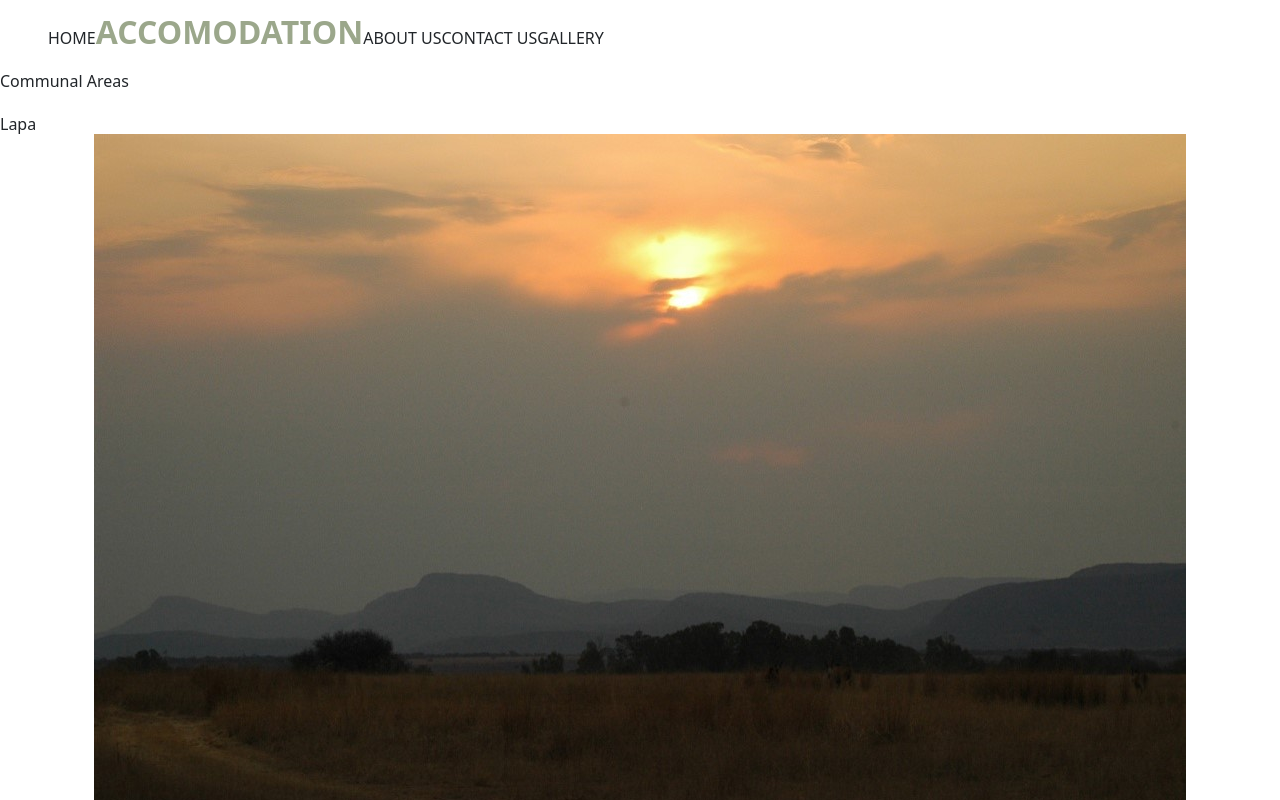
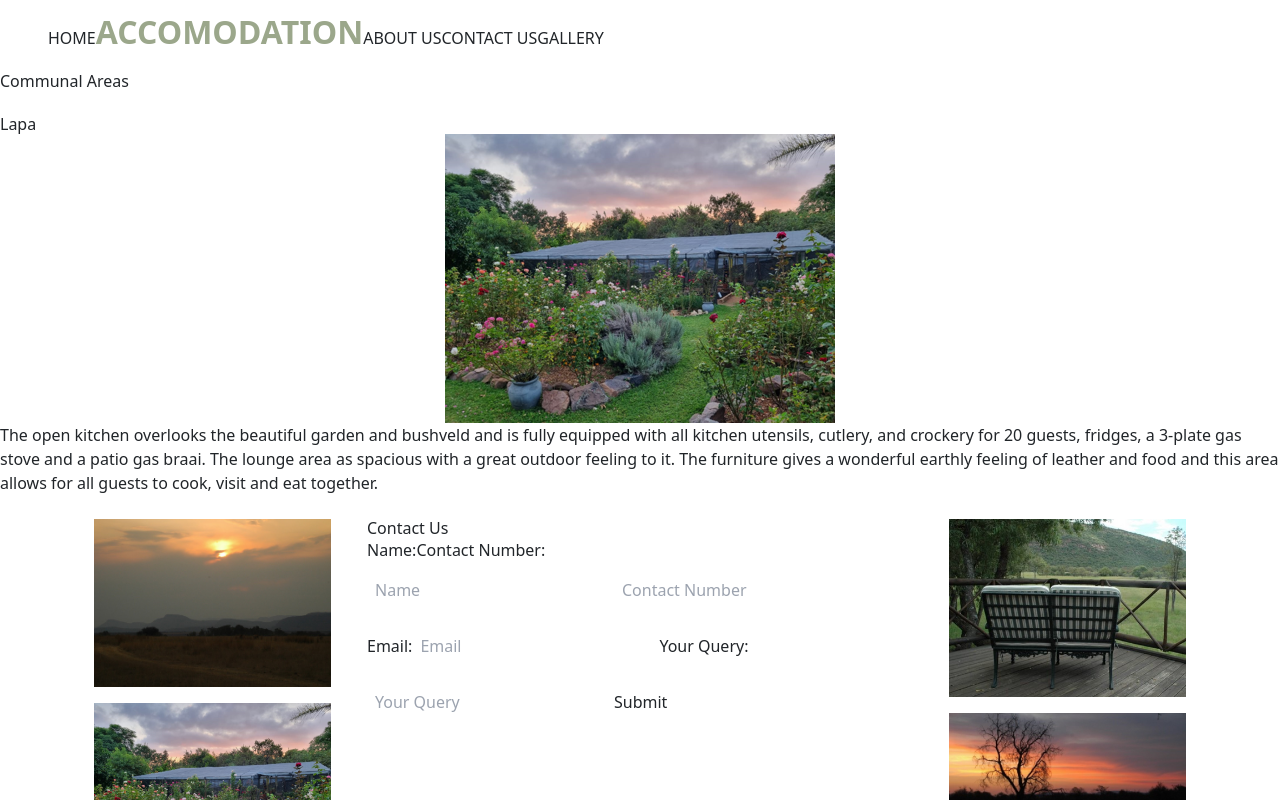
Before and after one commit to DvZ02/Zion-Garden-and-Game-Lodge, a Vue app in the folder zionlodge/: page /#/accomodation in a window 1280 px wide. Shown: the part 860-1660 px from the top of the page. Built offline with nearby package versions, Linux system fonts and the light colour scheme; no server answers; the database is empty; some icons are missing; a web font is replaced by a local one.

Commit message:
🚧 Card component iamge prop

```diff
--- a/zionlodge/src/components/CardComponent.vue
+++ b/zionlodge/src/components/CardComponent.vue
@@ -1,14 +1,13 @@
 <template>
     <div class="flex items-center justify-center p-10 bg-ziongreen my-4 md:w-[45%] md:mx-5 shadow-xl rounded-2xl">
         <h1 class="md:text-[40px] text-[2svh] items-center font-title">{{ title }}</h1>
-        <img ref="cardimage" class="md:w-[15svw] rounded-[7%] mx-auto mt-12" src="../assets/sunset_1.jpg" alt="...">
+        <img class="md:w-[15svw] rounded-[7%] mx-auto mt-12" :src="require(`@/assets/${image}`)" alt="...">
         <p>{{ text }}</p>
     </div>
 </template>
 
 <script setup>
     import { ref } from 'vue';
-    const cardimage = ref(null);
 
     defineProps({
         title:{
--- a/zionlodge/src/views/AccomodationView.vue
+++ b/zionlodge/src/views/AccomodationView.vue
@@ -1,7 +1,9 @@
 <template>
     <TitleComponent title="Communal Areas"/>
-    <CardComponent title="Lapa" image="../assets/roos_1.png" text="The open kitchen overlooks the beautiful garden and bushveld and is fully equipped with all kitchen utensils, cutlery, and crockery for 20 guests,
- fridges, a 3-plate gas stove and a patio gas braai.  The lounge area as spacious with a great outdoor feeling to it. The furniture gives a wonderful earthly feeling of leather and food and this area allows for all guests to cook, visit and eat together."/>
+    <CardComponent title="Lapa" image="roos_1.png"
+    text="The open kitchen overlooks the beautiful garden and bushveld and is fully equipped with all kitchen utensils, cutlery, and crockery for 20 guests,
+            fridges, a 3-plate gas stove and a patio gas braai.  The lounge area as spacious with a great outdoor feeling to it.
+            The furniture gives a wonderful earthly feeling of leather and food and this area allows for all guests to cook, visit and eat together."/>
     <ContactUs/>
 </template>
 
```
Also changed, not shown: zionlodge/package.json (+6 -1 lines), 1 other file (tests, documents, lock files or other folders).
